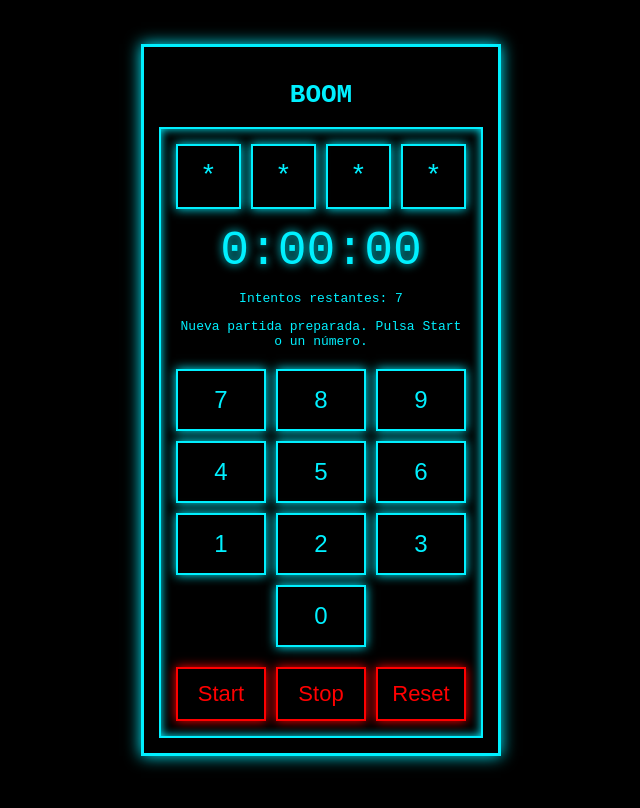
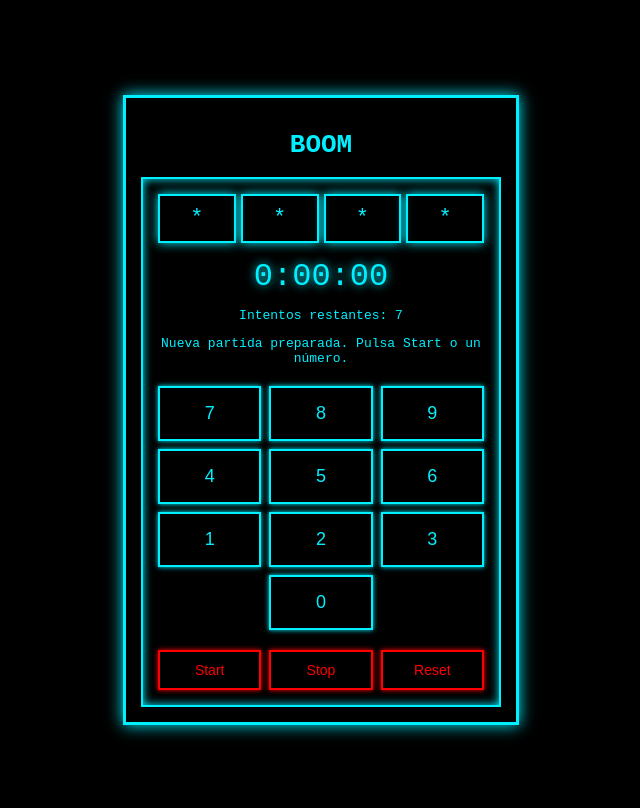
Before and after one commit to maigrc/2025-2026-CSAAI-Practicas, a plain HTML site: page P2/index.html in a window 1280 px wide. Shown: the whole page, without its empty margins (319-959 px from the left). Drawn offline with Linux system fonts and the light colour scheme.

Commit message:
Práctica 2

```diff
--- a/P2/styles.css
+++ b/P2/styles.css
@@ -1,59 +1,52 @@
-/* 1. Cambio necesario: Evita que el padding y el border estiren los elementos */
-* {
-  box-sizing: border-box;
-}
-
 body {
   background: black;
   color: #00f0ff;
   font-family: monospace;
   text-align: center;
+  margin: 0;
+  padding: 10px;
   display: flex;
   justify-content: center;
-  align-items: center; /* Cambiado a center para evitar que se vea 'caído' */
+  align-items: center;
   min-height: 100vh;
-  margin: 0;
-  padding: 10px; /* Reducido para ganar espacio */
 }
 
 .container {
   border: 3px solid #00f0ff;
   box-shadow: 0 0 15px #00f0ff;
   padding: 15px;
-  width: 100%; /* Cambiado a 100% para que el max-width mande */
+  width: 95%;
   max-width: 360px;
-  margin: auto; /* Centrado automático en el flex */
+  margin: auto;
 }
 
 .panel {
   border: 2px solid #00f0ff;
   box-shadow: inset 0 0 10px #00f0ff;
   padding: 15px;
+  width: auto;
 }
 
 .clave {
   display: flex;
   justify-content: space-between;
+  gap: 5px;
   margin-bottom: 15px;
-  gap: 5px; /* Añadido para que no se peguen en pantallas pequeñas */
 }
 
 .clave div {
-  /* 2. Cambio necesario: Usar aspect-ratio para que siempre sean cuadrados */
-  width: 100%;
-  max-width: 65px;
-  aspect-ratio: 1 / 1;
+  flex: 1;
+  height: 45px;
   border: 2px solid #00f0ff;
   box-shadow: 0 0 10px #00f0ff;
-  /* Centrado interno del texto */
-  display: flex;
+  display : flex;
   align-items: center;
   justify-content: center;
-  font-size: clamp(18px, 5vw, 28px);
+  font-size: 22px;
 }
 
 #timer {
-  font-size: clamp(28px, 8vw, 48px);
+  font-size: clamp(24px, 8vw, 32px);
   margin: 10px 0;
   text-shadow: 0 0 10px #00f0ff;
 }
@@ -61,18 +54,23 @@ body {
 .teclado {
   display: grid;
   grid-template-columns: repeat(3, 1fr);
-  gap: 10px;
+  gap: 8px;
   margin-top: 20px;
 }
 
 .teclado button {
-  padding: 15px 5px; /* Padding fijo para evitar deformaciones */
-  font-size: clamp(16px, 4vw, 24px);
+  padding: 15px 5px;
+  font-size: 18px;
   background: black;
   color: #00f0ff;
   border: 2px solid #00f0ff;
-  box-shadow: 0 0 10px #00f0ff;
+  box-shadow: 0 0 5px #00f0ff;
   cursor: pointer;
+  width: 100%;
+}
+
+.teclado button:last-child:nth-child(10) {
+  grid-column: 2;
 }
 
 .teclado button:hover {
@@ -87,17 +85,18 @@ body {
 .controles {
   display: grid;
   grid-template-columns: repeat(3, 1fr);
-  gap: 10px;
+  gap: 8px;
   margin-top: 20px;
 }
 
 .controles button {
-  padding: 12px 5px;
-  font-size: clamp(14px, 4vw, 22px);
+  padding: 10px 2px;
   background: black;
   color: red;
   border: 2px solid red;
-  box-shadow: 0 0 10px red;
+  box-shadow: 0 0 5px red;
+  font-size: 14px;
+  width: 100%;
 }
 
 .shake {
@@ -135,10 +134,3 @@ body {
     transform: translateY(100vh) rotate(360deg);
   }
 }
-
-/* El media query ya no es tan necesario por el width 100% y max-width */
-@media (max-width: 500px) {
-  .container {
-    padding: 10px;
-  }
-}
```
